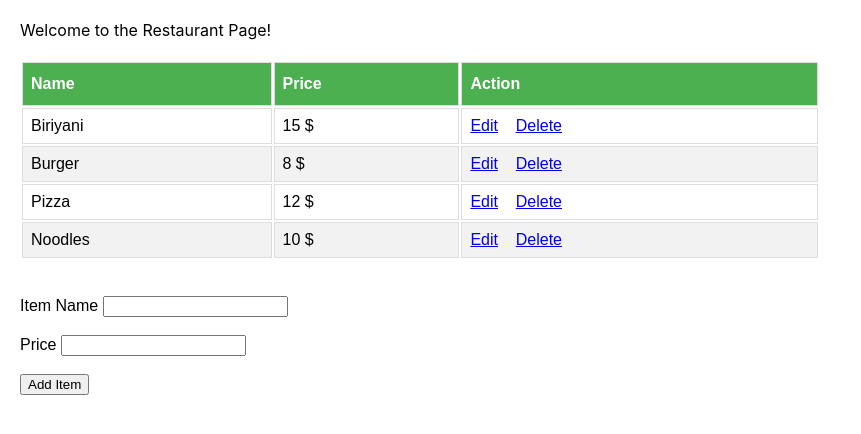
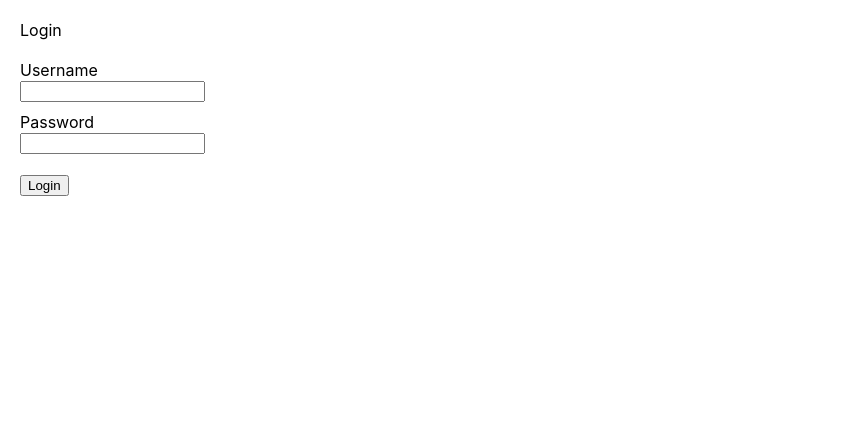
Before and after one commit to sravanponugoti/amplifyapp, a React (Create React App) app: page / in a window 1280 px wide. Shown: the top 434 px of the page, without its empty margins (0-861 px from the left). Built offline with nearby package versions, Linux system fonts and the light colour scheme.

Commit message:
login as default page

```diff
--- a/src/App.js
+++ b/src/App.js
@@ -17,7 +17,7 @@
           </div> */}
           <div className="content">
             <Switch>
-              <Route exact path="/" component={Home} />
+              <Route exact path="/" component={Login} />
               <Route path="/login" component={Login} />
               <Route path="/dashboard" component={Dashboard} />
               <Route path="/home" component={Home} />
```
